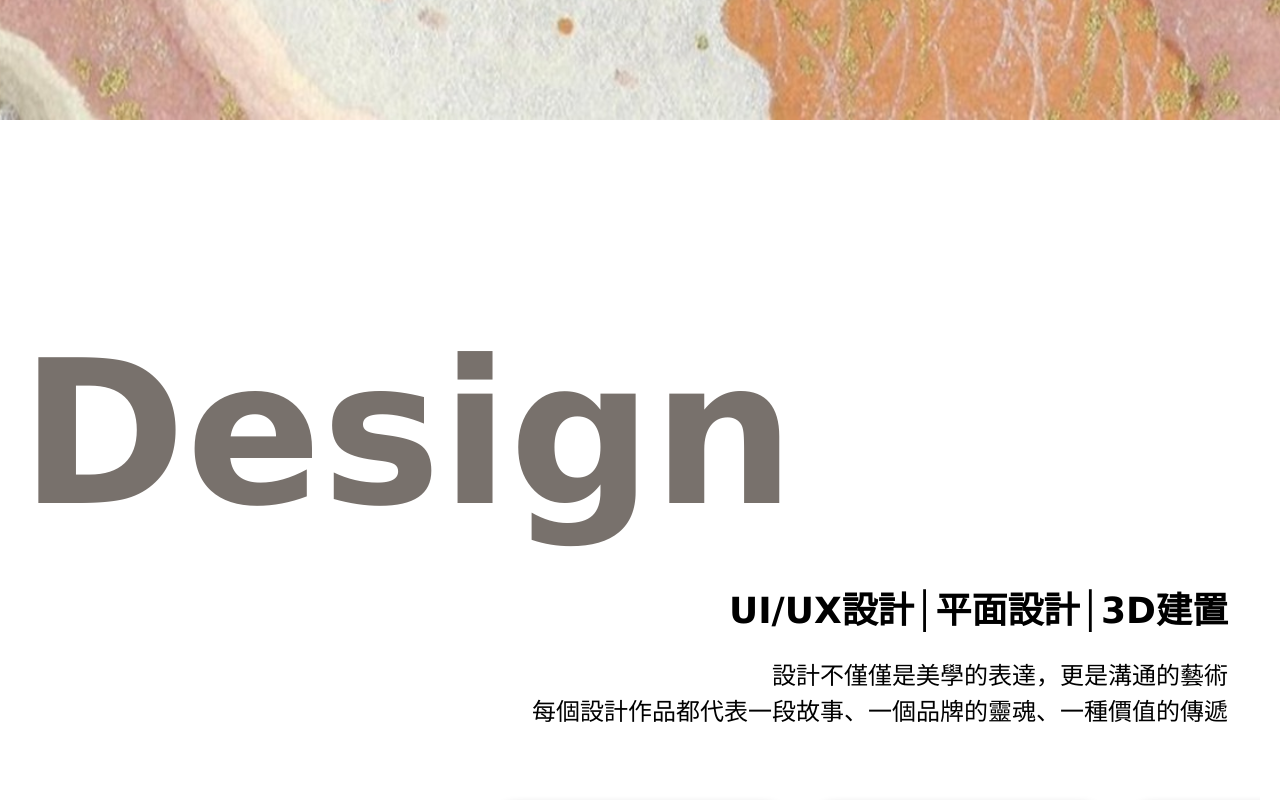
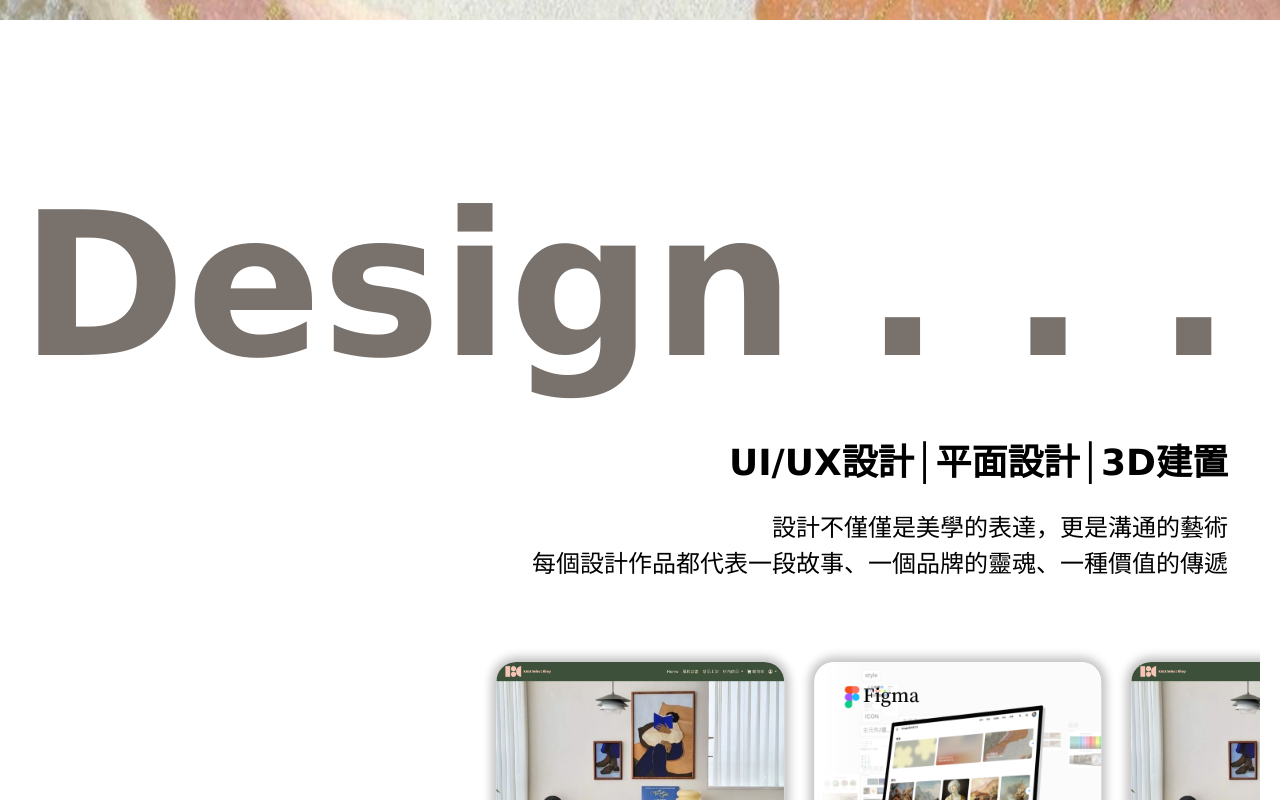
Before and after one commit to ZONAchi/Portfolio2024, a Vue app: page / in a window 1280 px wide. Shown: the part 780-1580 px from the top of the page. Built offline with nearby package versions, Linux system fonts and the light colour scheme.

Commit message:
fix:swiper rwd

```diff
--- a/src/App.vue
+++ b/src/App.vue
@@ -43,21 +43,21 @@ export default {
         </div>
       </nav>
     </header>
-    <main class="w-full flex flex-col items-center gap-36">
+    <main class="w-full flex flex-col items-center gap-24">
       <!-- banner -->
       <section class="w-full">
-        <img src="./assets/orange-cloud.jpg" class="w-full h-[1200px] md:h-[900px] object-cover" alt="">
+        <img src="./assets/orange-cloud.jpg" class="w-full h-60 md:h-96 lg:h-screen object-cover" alt="">
       </section>
       <!-- design區段 -->
       <section class="flex flex-col w-full p-5">
-        <div class="text-[200px] font-bold text-start text-stone-500">Design</div>
+        <div class="text-[200px] font-bold text-start text-stone-500">Design . . . </div>
         <!-- <div class="w-[1700px] h-[2px] bg-stone-400 rotate-45 translate-y-[600px] "></div> -->
         <div class="flex flex-col gap-5 mb-5">
             <div class="text-4xl font-bold text-end pr-8 leading-snug">UI/UX設計│平面設計│3D建置</div>
             <div class="text-2xl text-end pr-8 leading-snug">設計不僅僅是美學的表達，更是溝通的藝術<br>每個設計作品都代表一段故事、一個品牌的靈魂、一種價值的傳遞</div>
         </div>
         <!-- Swiper -->
-        <swiper :slidesPerView="4" :spaceBetween="30" :centeredSlides="true" :pagination="{
+        <swiper :slidesPerView="1" :breakpoints="{768: {slidesPerView: 2}, 1280: {slidesPerView: 4}}" :spaceBetween="30" :centeredSlides="true" :pagination="{
             clickable: true,
           }" :modules="modules"
           class="mySwiper w-full h-[800px] flex">
```
